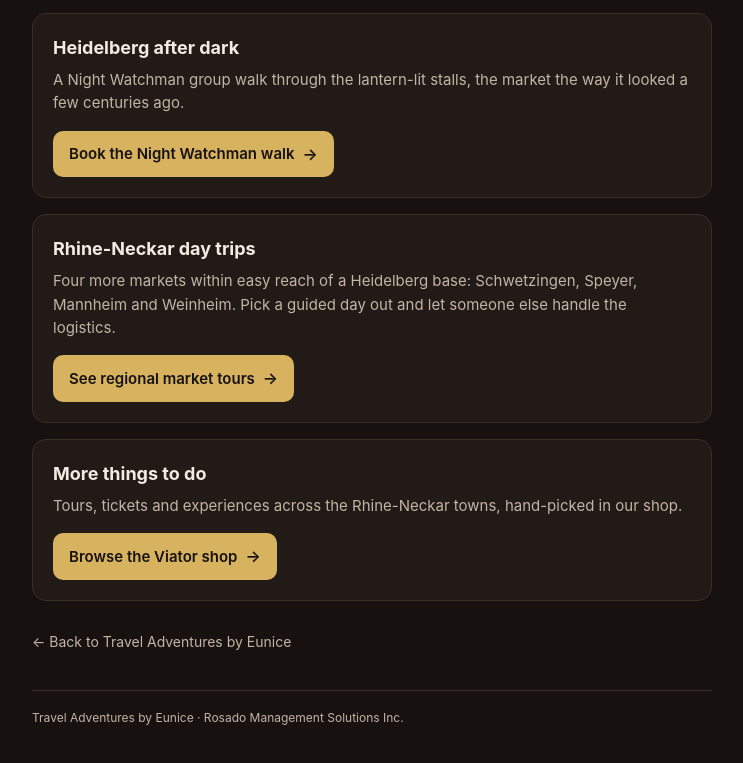
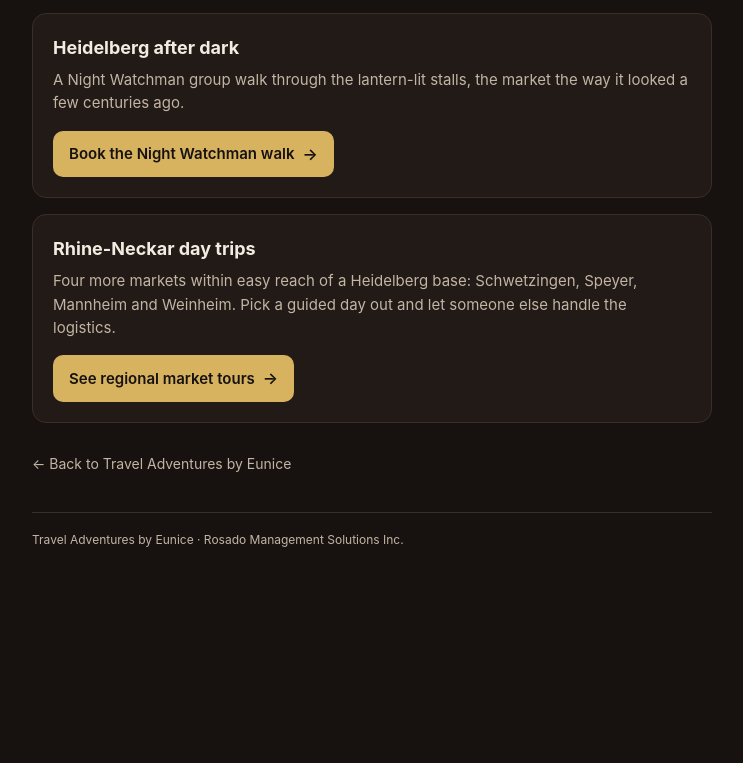
Before and after one commit to ERA2025-transition/era2025-transition.github.io, a plain HTML site: page heidelberg.html in a window 1280 px wide. Shown: the part 1073-1836 px from the top of the page, without its empty margins (268-1011 px from the left). After the commit the page ends 1698 px from the top, so only its background shows below. Drawn offline with Linux system fonts and the light colour scheme.

Commit message:
Remove Spain-only Viator storefront card from Heidelberg landing page until a Rhine-Neckar collection exists

```diff
--- a/heidelberg.html
+++ b/heidelberg.html
@@ -69,12 +69,6 @@
       <a class="cta" href="https://www.getyourguide.com/baden-wurttemberg-l628/christmas-market-tours-tc2182/?partner_id=X3GIW5S" rel="nofollow sponsored">See regional market tours <span class="arrow">→</span></a>
     </div>
 
-    <div class="card">
-      <h2>More things to do</h2>
-      <p>Tours, tickets and experiences across the Rhine-Neckar towns, hand-picked in our shop.</p>
-      <a class="cta" href="https://www.viator.com/partner-shop/adventureseunice" rel="nofollow sponsored">Browse the Viator shop <span class="arrow">→</span></a>
-    </div>
-
     <a class="back" href="index.html">← Back to Travel Adventures by Eunice</a>
     <p class="foot">Travel Adventures by Eunice · Rosado Management Solutions Inc.</p>
   </main>
```
